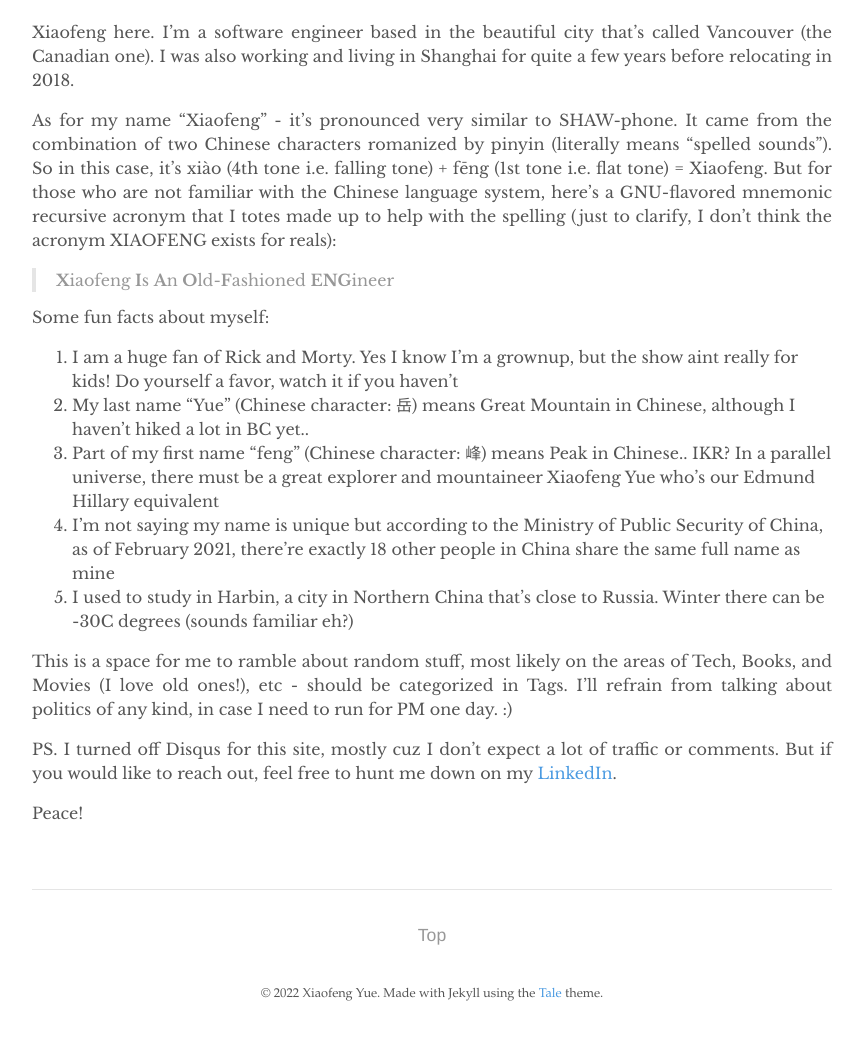
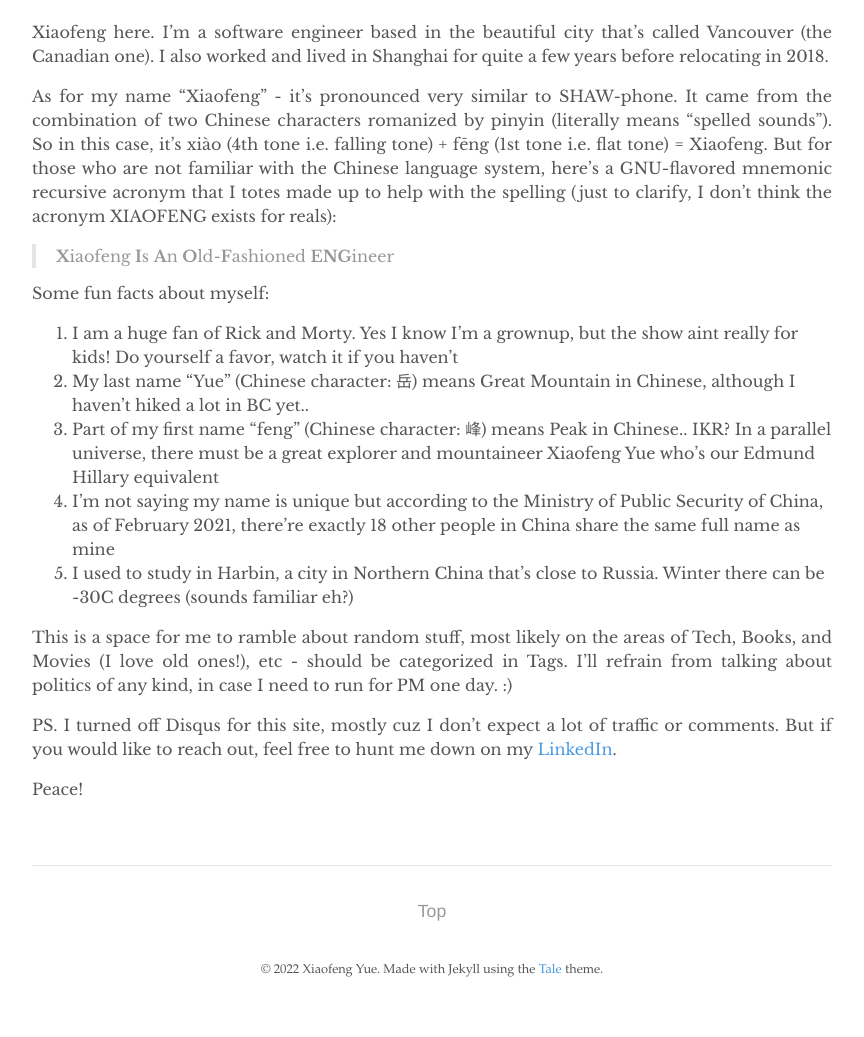
Before and after one commit to yuexiaofeng/yuexiaofeng.github.io, a Jekyll site: the page built from about.md, in a window 1280 px wide. Shown: the part 629-1666 px from the top of the page, without its empty margins (208-1072 px from the left). Built offline with Jekyll 4.4.1, drawn with Linux system fonts in a browser that asks for light colours; after the commit the page ends 1642 px from its top, so only the background shows below that.

Commit message:
edits on about

```diff
--- a/about.md
+++ b/about.md
@@ -8,7 +8,7 @@ permalink: /about/
 
 Yo!
 
-Xiaofeng here. I'm a software engineer based in the beautiful city that's called Vancouver (the Canadian one). I was also working and living in Shanghai for quite a few years before relocating in 2018.
+Xiaofeng here. I'm a software engineer based in the beautiful city that's called Vancouver (the Canadian one). I also worked and lived in Shanghai for quite a few years before relocating in 2018.
 
 As for my name "Xiaofeng" - it's pronounced very similar to SHAW-phone. It came from the combination of two Chinese characters romanized by pinyin (literally means "spelled sounds"). So in this case, it's xiào (4th tone i.e. falling tone) + fēng (1st tone i.e. flat tone) = Xiaofeng. But for those who are not familiar with the Chinese language system, here's a GNU-flavored mnemonic recursive acronym that I totes made up to help with the spelling (just to clarify, I don't think the acronym XIAOFENG exists for reals):
 
```
